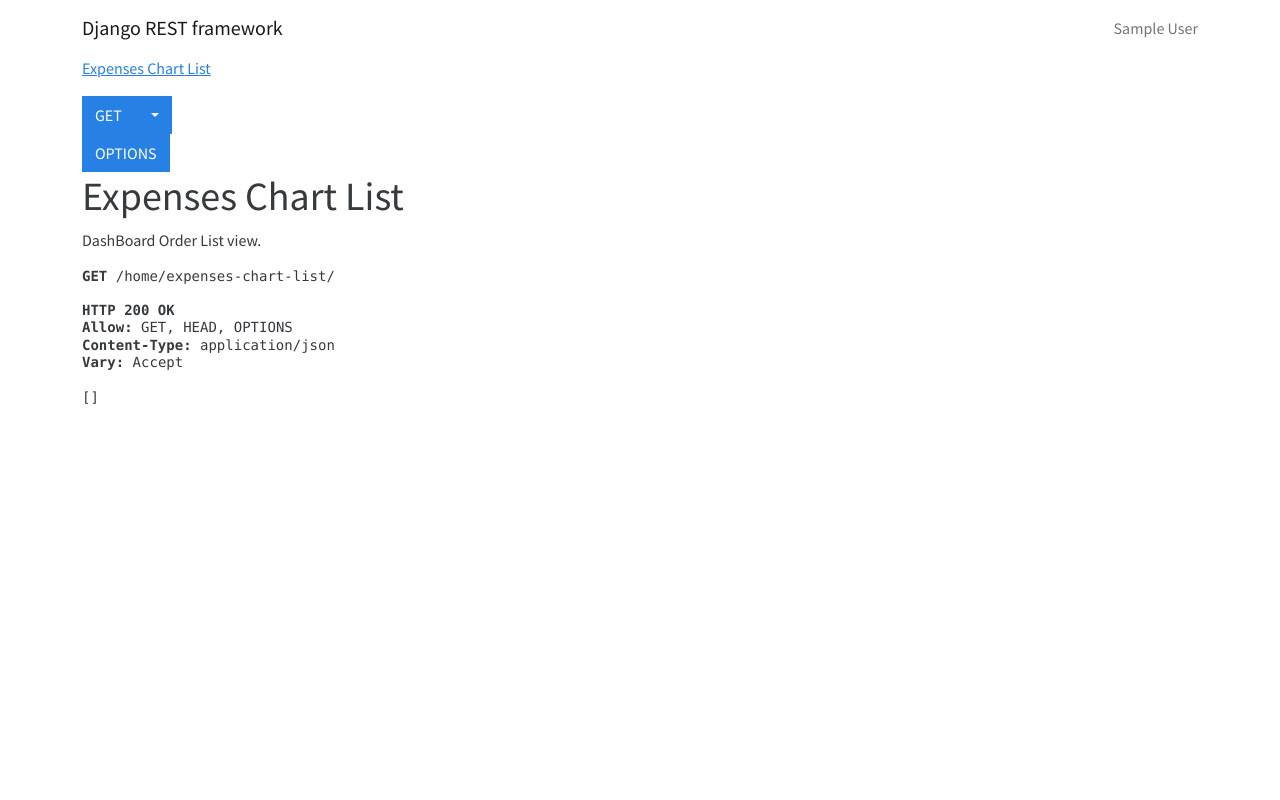
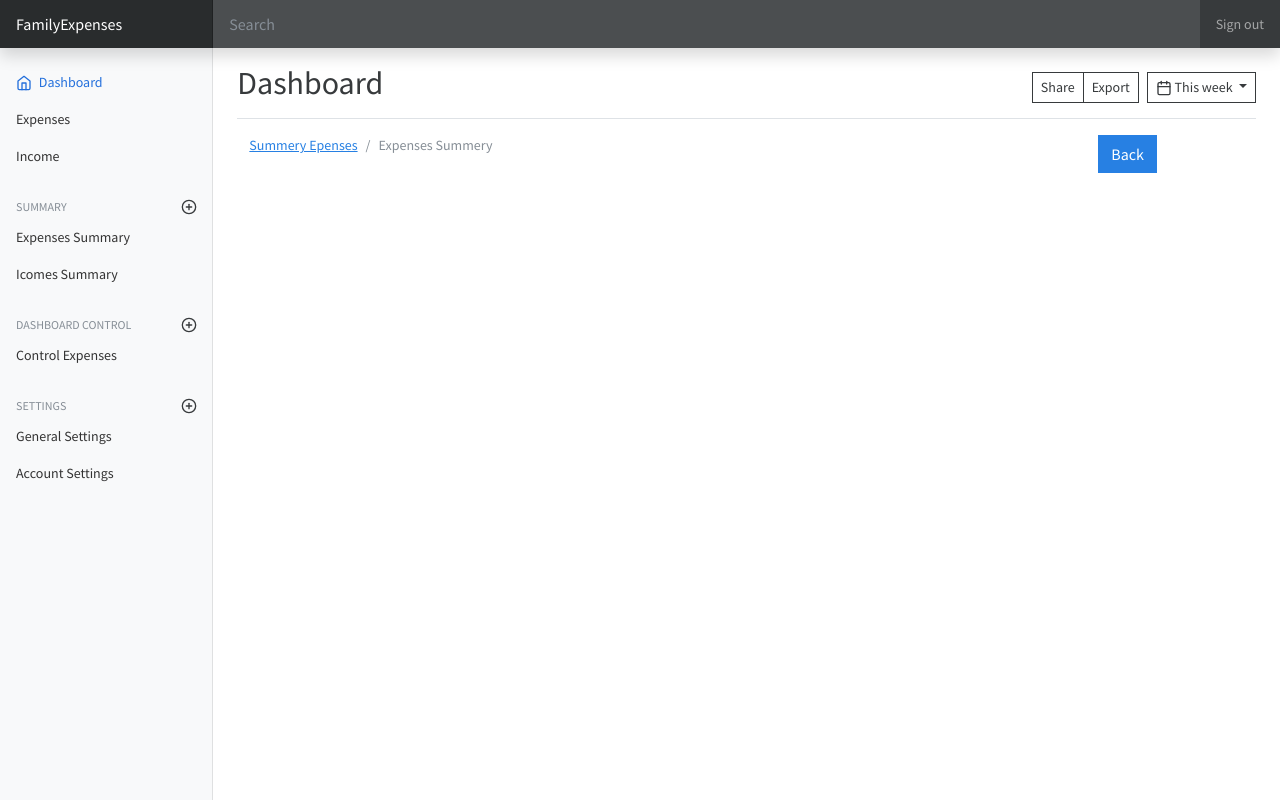
Before and after one commit to Mouiad-JRA/FamilyExpenses, a Django app: page /home/expenses-chart-list/ in a window 1280 px wide. Run offline with Django 4.2, Linux system fonts and the light colour scheme; the visitor is signed in with stand-in values (Sample User, id 1); data that the repository does not hold is empty; some libraries are stand-ins or nearby versions.

Commit message:
feat: add expenses chart phase 1

```diff
--- a/expense/urls.py
+++ b/expense/urls.py
@@ -2,7 +2,8 @@ from django.urls import path
 
 from expense.views import delete_expense, ExpenseCreateView, ExpenseEditView, search_expenses, \
     MaterialCreateView, ExpenseListView, MaterialListView, MaterialEditView, delete_material, OutlayTypeListView, \
-    OutlayTypeCreateView, OutlayTypeEditView, delete_outlaytype, UserListView, UserCreateView, ExpensesChartList
+    OutlayTypeCreateView, OutlayTypeEditView, delete_outlaytype, UserListView, UserCreateView, ExpensesChartList, \
+    stats_view
 from django.views.decorators.csrf import csrf_exempt
 
 app_name = "expenses-dash"
@@ -34,4 +35,5 @@ urlpatterns = [
 
     # Chart
     path("expenses-chart-list/", ExpensesChartList.as_view(), name="expenses-chart-list"),
+    path("stats/", stats_view, name="stats"),
 ]
--- a/expense/views.py
+++ b/expense/views.py
@@ -1,3 +1,5 @@
+import datetime
+
 from braces.views import UserFormKwargsMixin, LoginRequiredMixin
 from django.contrib import messages
 from django.db.models import Sum, Q
@@ -7,6 +9,7 @@ from django.urls import reverse, reverse_lazy
 from django.views import View
 from django.views.generic import CreateView, UpdateView, ListView
 from rest_framework import generics
+from rest_framework.generics import ListAPIView
 from rest_framework.permissions import IsAuthenticated, IsAdminUser
 from rest_framework.response import Response
 from rest_framework.views import APIView
@@ -354,48 +357,53 @@ class UserCreateView(CreateView):
 #                 data.update({current_date.year: result})
 
 
-        # previous_offset = offset + page_size
-        # next_offset = offset - page_size if offset > 0 else None
-        #
-        # response.update(
-        #     {
-        #         'previous': f"{request.build_absolute_uri(reverse('expenses-dash:expenses-chart-list'))}"
-        #                     f"?type={type}&limit={page_size}&offset={previous_offset}"
-        #
-        #     },
-        # )
-        # response.update(
-        #     {
-        #         'next': f"{request.build_absolute_uri(reverse('expenses-dash:expenses-chart-list'))}?"
-        #                 f"type={type}&limit={page_size}&offset={next_offset}"
-        #
-        #         if next_offset is not None else None
-        #     }
-        # )
-        # response.update({'data': data})
-        # return Response(response)
+# previous_offset = offset + page_size
+# next_offset = offset - page_size if offset > 0 else None
+#
+# response.update(
+#     {
+#         'previous': f"{request.build_absolute_uri(reverse('expenses-dash:expenses-chart-list'))}"
+#                     f"?type={type}&limit={page_size}&offset={previous_offset}"
+#
+#     },
+# )
+# response.update(
+#     {
+#         'next': f"{request.build_absolute_uri(reverse('expenses-dash:expenses-chart-list'))}?"
+#                 f"type={type}&limit={page_size}&offset={next_offset}"
+#
+#         if next_offset is not None else None
+#     }
+# )
+# response.update({'data': data})
+# return Response(response)
 
-class ExpensesChartList(generics.ListAPIView):
+class ExpensesChartList(ListView):
     """DashBoard Order List view."""
 
-    serializer_class = OutlaySerializer
-    # permission_classes = [IsAuthenticated, IsAdminUser]
+    form_class = OutlayCreationForm
+
+    template_name = 'expenses/outlay_list.html'
 
     def get_queryset(self):
         queryset = Outlay.objects.all()
         if self.request.user:
             queryset = queryset.filter(owner=self.request.user)
-        user = self.request.query_params.get("user", None)
+        user = self.request.GET.get("user", None)
         if user is not None:
             queryset = queryset.filter(owner=user)
         q_name = Q()
 
-        month = self.request.query_params.get("month", None)
+        month = self.request.GET.get("month", None)
         if month:
             q_name.add(Q(date__month=month), Q.AND)
 
-        year = self.request.query_params.get("year", None)
+        year = self.request.GET.get("year", None)
         if year:
             q_name.add(Q(date__year=year), Q.AND)
 
         return queryset.filter(q_name)
+
+
+def stats_view(request):
+    return render(request, 'expenses/outlay_list.html')
--- /dev/null
+++ b/templates/expenses/outlay_list.html
@@ -0,0 +1,34 @@
+{% extends 'base.html' %}
+{% load static i18n %}
+{% block title %}
+<h1>{% trans 'Expense Summery' %}</h1>
+{% endblock %}
+
+{% block content  %}
+<div class="container" mt-4>
+
+<div class="row">
+    <div class="col-md-10" style="position: inherit">
+        <nav aria-label="breadcrumb">
+    <ol class="breadcrumb">
+        <li class="breadcrumb-item">
+            <a href="">{% trans ' Summery Epenses' %}</a>
+        </li>
+        <li class="breadcrumb-item active" aria-current="page">
+            {% trans 'Expenses Summery' %}
+        </li>
+    </ol>
+</nav>
+        </div>
+    <div class="col-md-2">
+        <a href="{% url 'expenses-dash:expenses' %}"
+           class="btn btn-primary">{% trans 'Back' %}</a>
+    </div>
+</div>
+    <br/>
+
+</div>
+{#<script src="{% static "js/searchOutlays.js" %}">#}
+
+</script>
+{% endblock %}
--- a/templates/partials/_sidebar.html
+++ b/templates/partials/_sidebar.html
@@ -30,35 +30,56 @@
         </h6>
         <ul class="nav flex-column mb-2">
           <li class="nav-item">
+            <a class="nav-link" href="{% url 'expenses-dash:stats' %}">
+
+              {% trans 'Expenses Summary' %}
+            </a>
+          </li>
+          <li class="nav-item">
+            <a class="nav-link" href="">
+
+              {% trans 'Icomes Summary' %}
+            </a>
+          </li>
+
+        </ul>
+
+
+        <h6 class="sidebar-heading d-flex justify-content-between align-items-center px-3 mt-4 mb-1 text-muted text-uppercase">
+          <span>{% trans 'DashBoard Control' %}</span>
+          <a class="link-secondary" href="#" aria-label="Add a new report">
+            <span data-feather="plus-circle" class="align-text-bottom"></span>
+          </a>
+        </h6>
+        <ul class="nav flex-column mb-2">
+          <li class="nav-item">
             <a class="nav-link" href="{% url 'expenses-dash:expenses' %}">
 
-              {% trans 'Expenses Summary' %}
+              {% trans 'Control Expenses' %}
             </a>
           </li>
             {% if request.user.is_head_of_fmaily %}
           <li class="nav-item">
             <a class="nav-link" href="{% url 'expenses-dash:materials' %}">
 
-              {% trans 'Materials Summary' %}
+              {% trans 'Control Materials' %}
             </a>
           </li>
                           <li class="nav-item">
             <a class="nav-link" href="{% url 'expenses-dash:outlaytypes' %}">
 
-              {% trans 'Outlay Types Summary' %}
+              {% trans 'Control Outlay Types' %}
             </a>
           </li>
                                           <li class="nav-item">
             <a class="nav-link" href="{% url 'expenses-dash:users' %}">
 
-              {% trans 'Users' %}
+              {% trans 'Control Users' %}
             </a>
           </li>
 
             {% endif %}
         </ul>
-
-
 
       <h6 class="sidebar-heading d-flex justify-content-between align-items-center px-3 mt-4 mb-1 text-muted text-uppercase">
           <span>{% trans 'Settings' %}</span>
```
